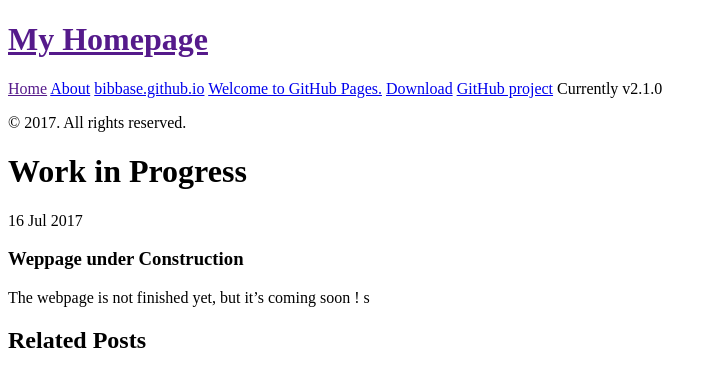
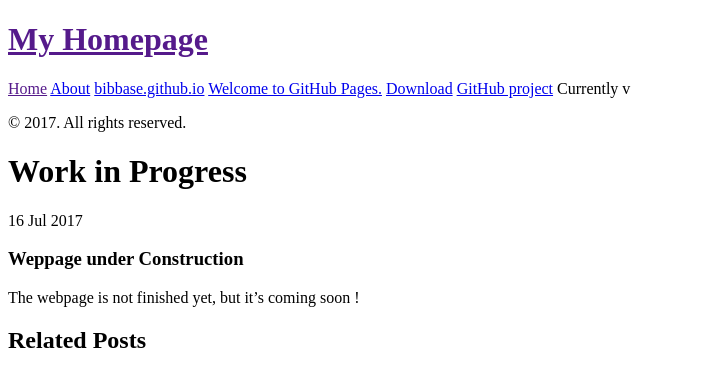
Before and after one commit to MaximeBaudette/MaximeBaudette.github.io, a Jekyll site: the page built from _posts/2017-07-16-Work-in-Progress.md, in a window 1280 px wide. Shown: the top 387 px of the page, without its empty margins (0-717 px from the left). Built offline with Jekyll 4.4.1, drawn with Linux system fonts in a browser that asks for light colours.

```diff
--- a/_config.yml
+++ b/_config.yml
@@ -1,6 +1,6 @@
 # Dependencies
 markdown:         kramdown
-highlighter:      pygments
+highlighter:      rouge
 
 # Permalinks
 permalink:        pretty
@@ -19,7 +19,5 @@ author:
 paginate:         5
 
 # Custom vars
-version:          2.1.0
-
 github:
   repo:           https://github.com/maximebaudette
--- a/_posts/2017-07-16-Work-in-Progress.md
+++ b/_posts/2017-07-16-Work-in-Progress.md
@@ -4,4 +4,4 @@ title: Work in Progress
 ---
 
 ### Weppage under Construction
-The webpage is not finished yet, but it's coming soon ! s
+The webpage is not finished yet, but it's coming soon !
```
